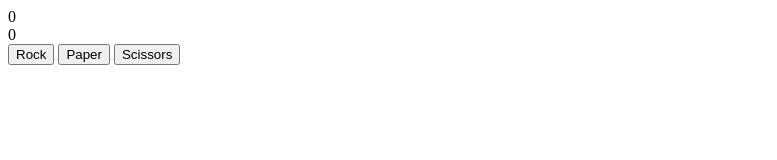
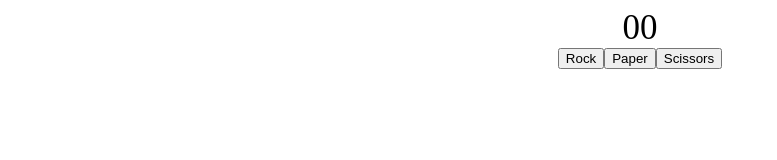
Before and after one commit to codigomaye/shifumi, a plain HTML site: page index.html in a window 1280 px wide. Shown: the whole page, without its empty margins (0-777 px from the left). Drawn offline with Linux system fonts and the light colour scheme.

Commit message:
Center scores

```diff
--- a/index.html
+++ b/index.html
@@ -5,6 +5,7 @@
     <meta http-equiv="X-UA-Compatible" content="IE=edge">
     <meta name="viewport" content="width=device-width, initial-scale=1.0">
     <script src="app.js" defer></script>
+    <link rel="stylesheet" href="style.css">
     <title>Shifumi</title>
 </head>
 <body>
--- /dev/null
+++ b/style.css
@@ -0,0 +1,19 @@
+body{
+    font-size: 35px;
+}
+
+
+.scoreBoard{
+    display: flex;
+    justify-content: center;
+}
+
+.buttons{
+    display: flex;
+    justify-content: center;
+}
+
+.gameWinner{
+    display: flex;
+    justify-content: center;
+}
```
